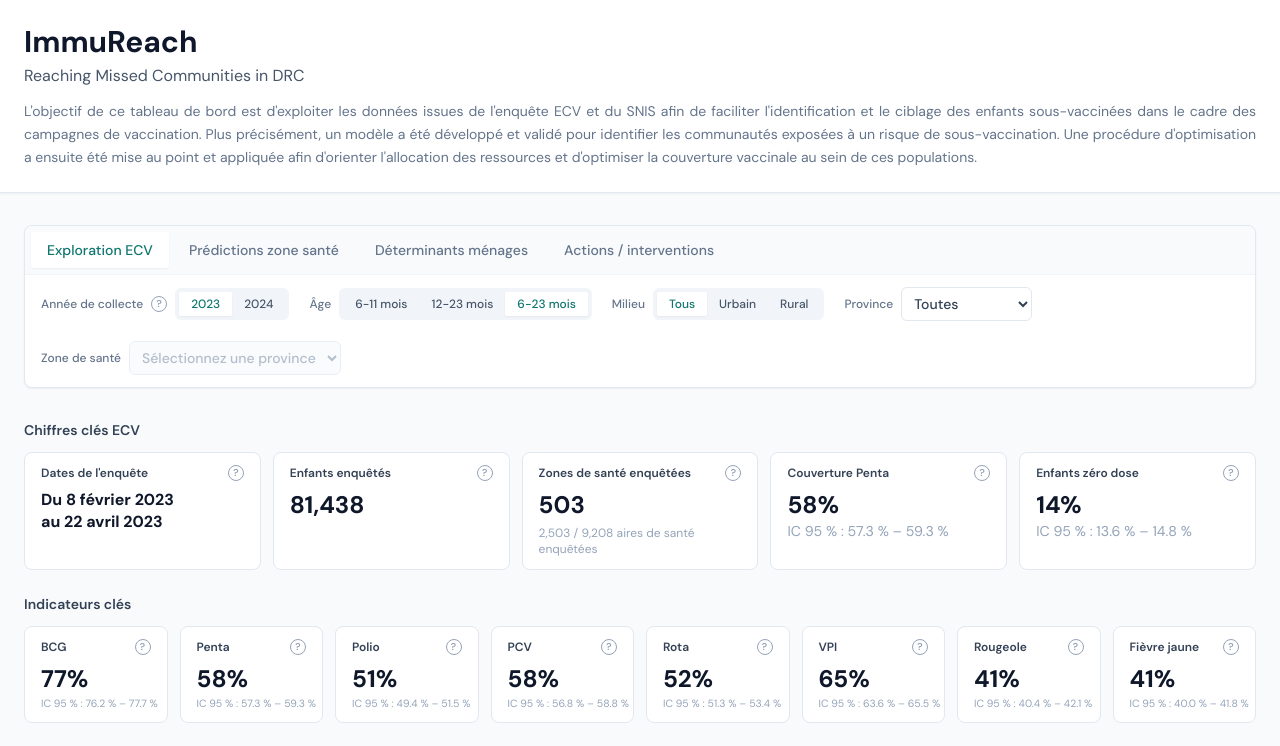
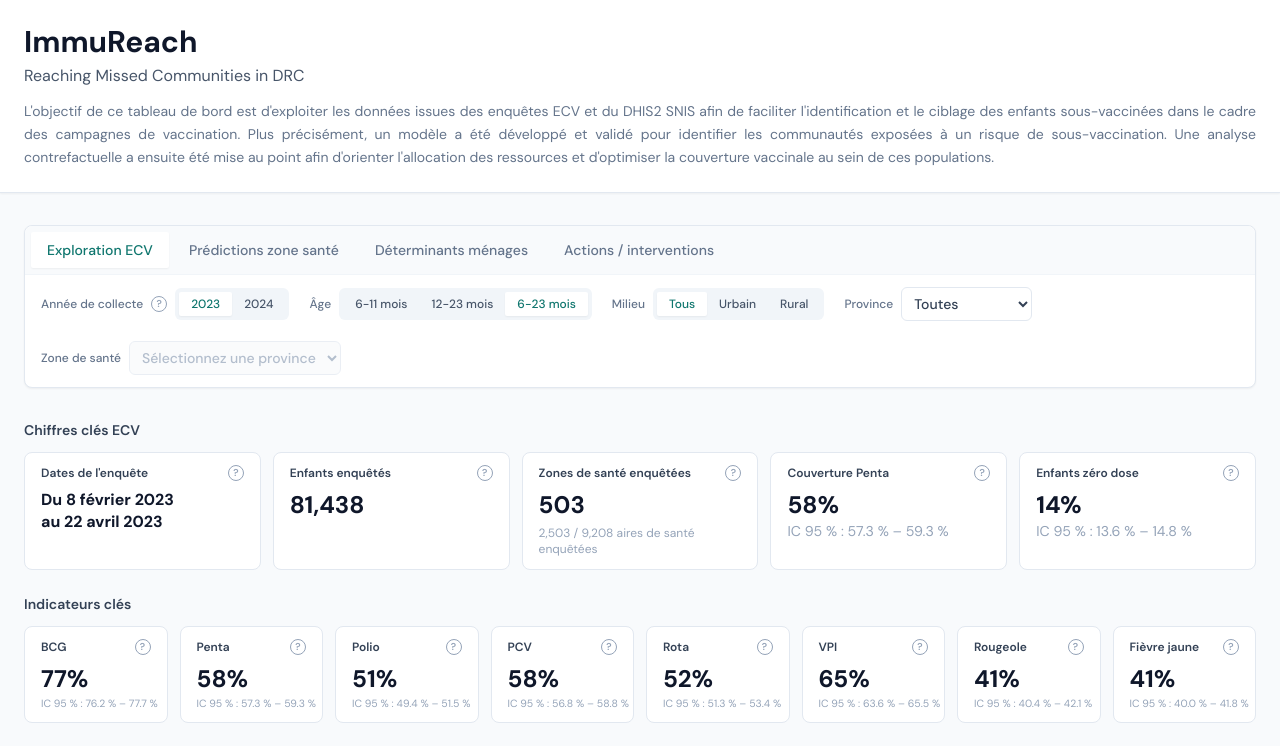
Before and after one commit to yannforget/immureach-dashboard, a React (Vite) app: page / in a window 1280 px wide. Shown: the top 746 px of the page. Built offline with nearby package versions, Linux system fonts and the light colour scheme.

Commit message:
Fix typo in header

```diff
--- a/src/components/layout/Header.tsx
+++ b/src/components/layout/Header.tsx
@@ -5,11 +5,11 @@
         <h1 className="text-3xl font-bold text-slate-900">ImmuReach</h1>
         <p className="mt-1 text-slate-600">Reaching Missed Communities in DRC</p>
         <p className="mt-3 text-justify text-sm leading-relaxed text-slate-500">
-          L'objectif de ce tableau de bord est d'exploiter les données issues de l'enquête ECV et du
-          SNIS afin de faciliter l'identification et le ciblage des enfants sous-vaccinées dans
+          L'objectif de ce tableau de bord est d'exploiter les données issues des enquêtes ECV et du
+          DHIS2 SNIS afin de faciliter l'identification et le ciblage des enfants sous-vaccinées dans
           le cadre des campagnes de vaccination. Plus précisément, un modèle a été développé et validé
-          pour identifier les communautés exposées à un risque de sous-vaccination. Une procédure
-          d'optimisation a ensuite été mise au point et appliquée afin d'orienter l'allocation des
+          pour identifier les communautés exposées à un risque de sous-vaccination. Une analyse
+          contrefactuelle a ensuite été mise au point afin d'orienter l'allocation des
           ressources et d'optimiser la couverture vaccinale au sein de ces populations.
         </p>
       </div>
```
